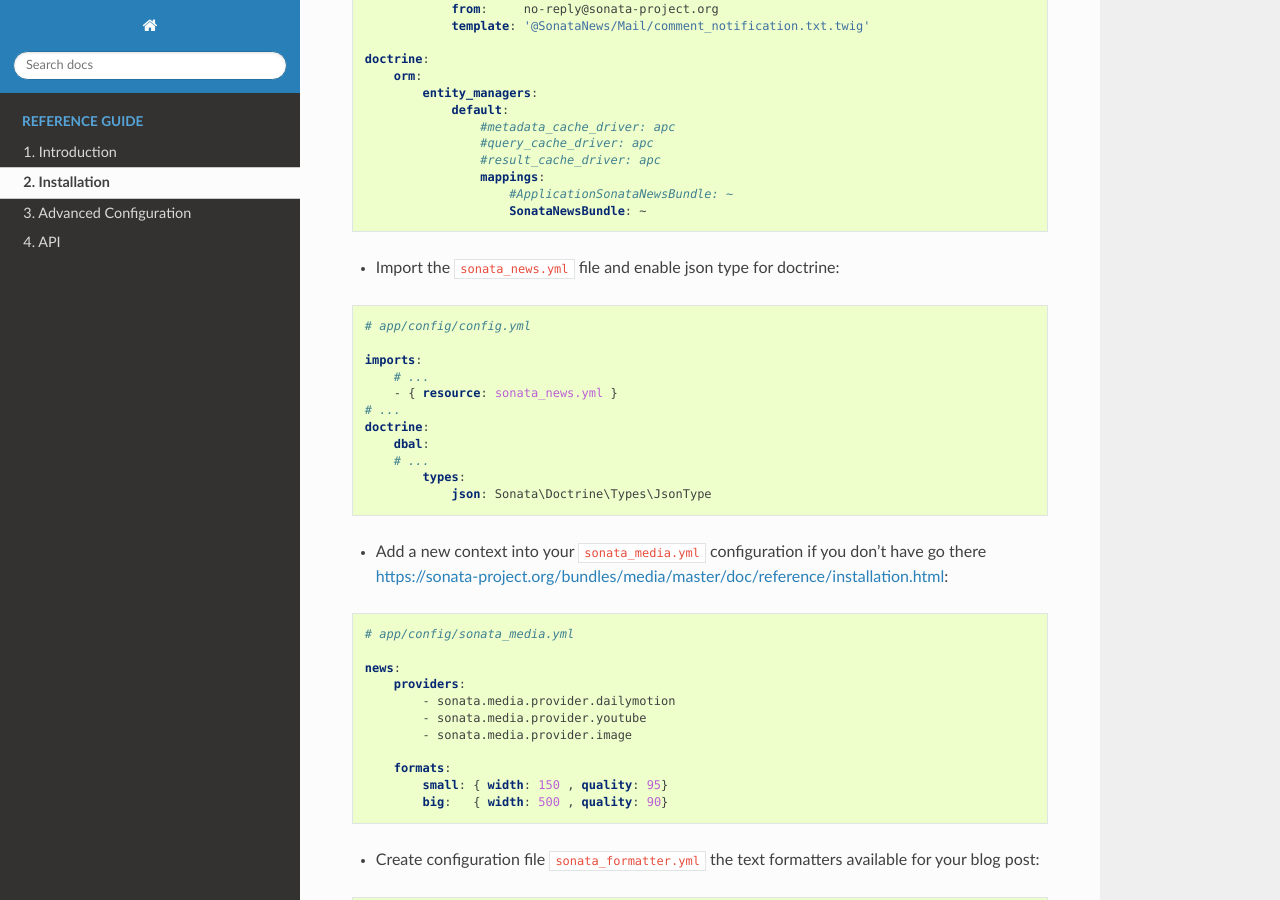
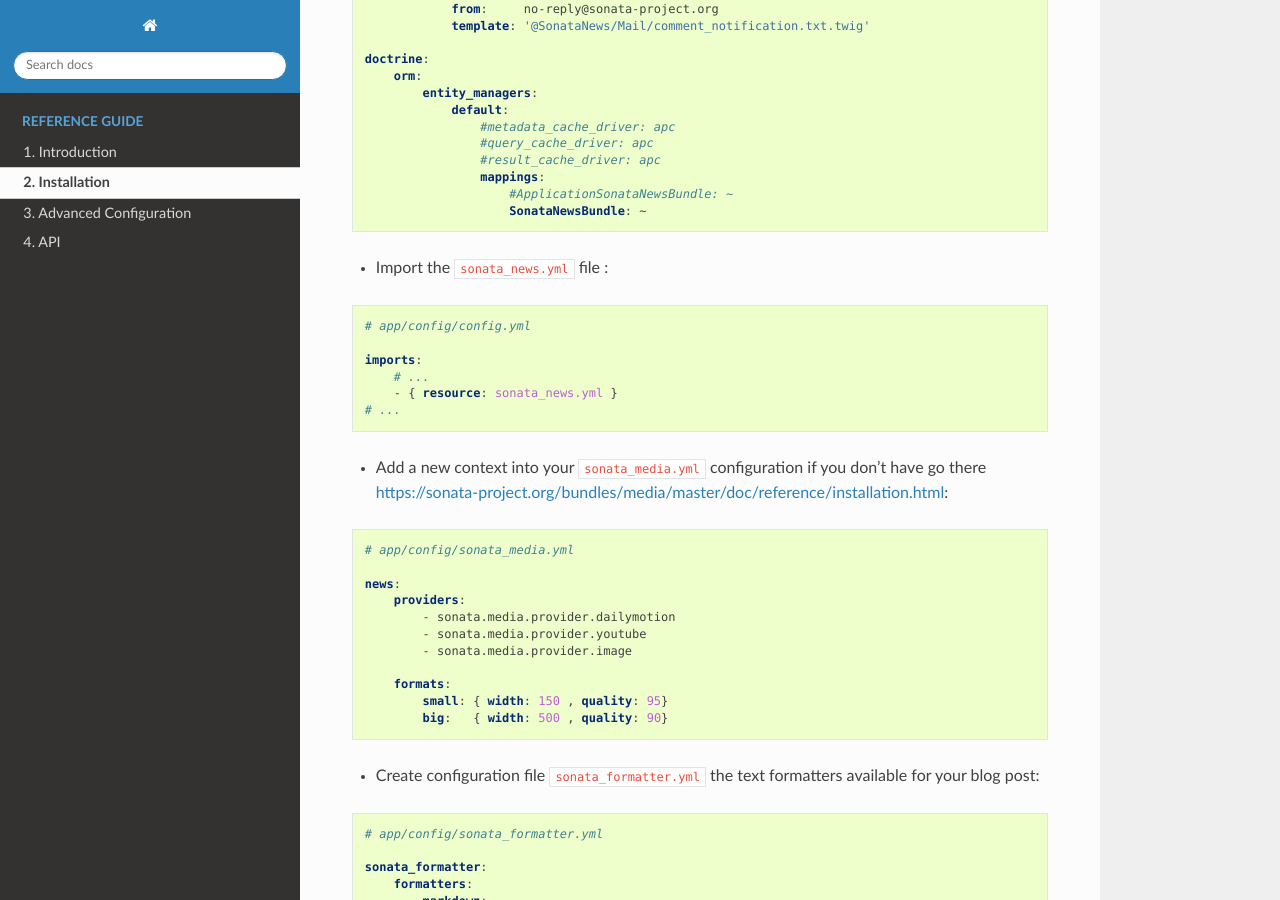
Before and after one commit to sonata-project/SonataNewsBundle, a Sphinx documentation site: the page built from docs/reference/installation.rst, in a window 1280 px wide and 900 px high, scrolled down 1382 px. Built offline with Sphinx 7.4.7 and the Read the Docs theme 2.0.0, drawn with Linux system fonts in a browser that asks for light colours.

Commit message:
Remove reference to the json type
Doctrine supports json natively since doctrine/dbal 2.6.0

```diff
--- a/composer.json
+++ b/composer.json
@@ -46,6 +46,7 @@
         "symfony/templating": "^2.8 || ^3.2 || ^4.0"
     },
     "conflict": {
+        "doctrine/dbal": "<2.6.0",
         "friendsofsymfony/rest-bundle": "<1.8 || >=3.0",
         "jms/serializer": "<0.13",
         "sonata-project/block-bundle": "<3.11",
--- a/docs/reference/installation.rst
+++ b/docs/reference/installation.rst
@@ -84,7 +84,7 @@
                         SonataNewsBundle: ~
 
 
-* Import the ``sonata_news.yml`` file and enable json type for doctrine:
+* Import the ``sonata_news.yml`` file :
 
 .. code-block:: yaml
 
@@ -94,12 +94,6 @@
         # ...
         - { resource: sonata_news.yml }
     # ...
-    doctrine:
-        dbal:
-        # ...
-            types:
-                json: Sonata\Doctrine\Types\JsonType
-
 
 * Add a new context into your ``sonata_media.yml`` configuration if you don't have go there https://sonata-project.org/bundles/media/master/doc/reference/installation.html:
 
```
